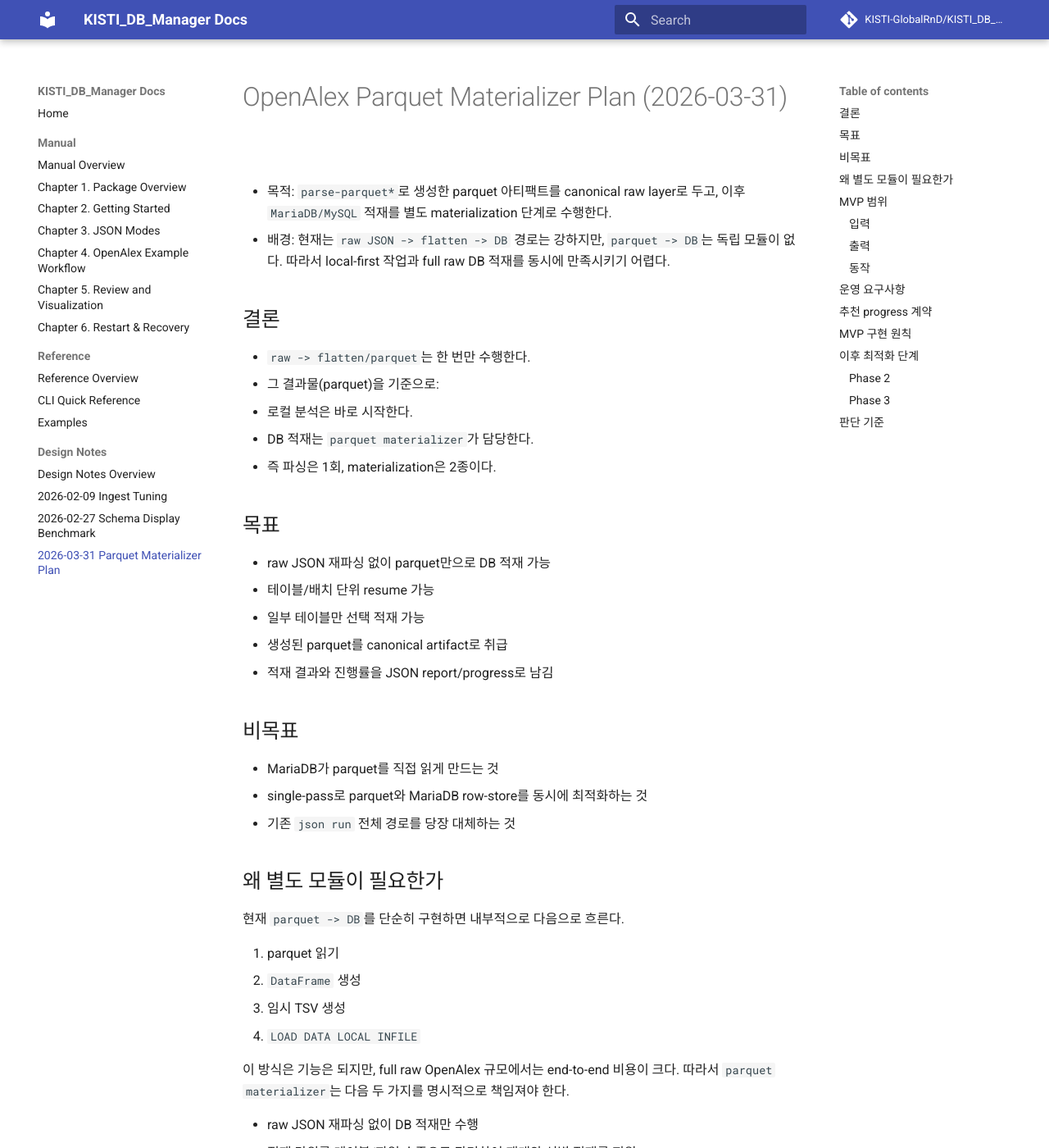
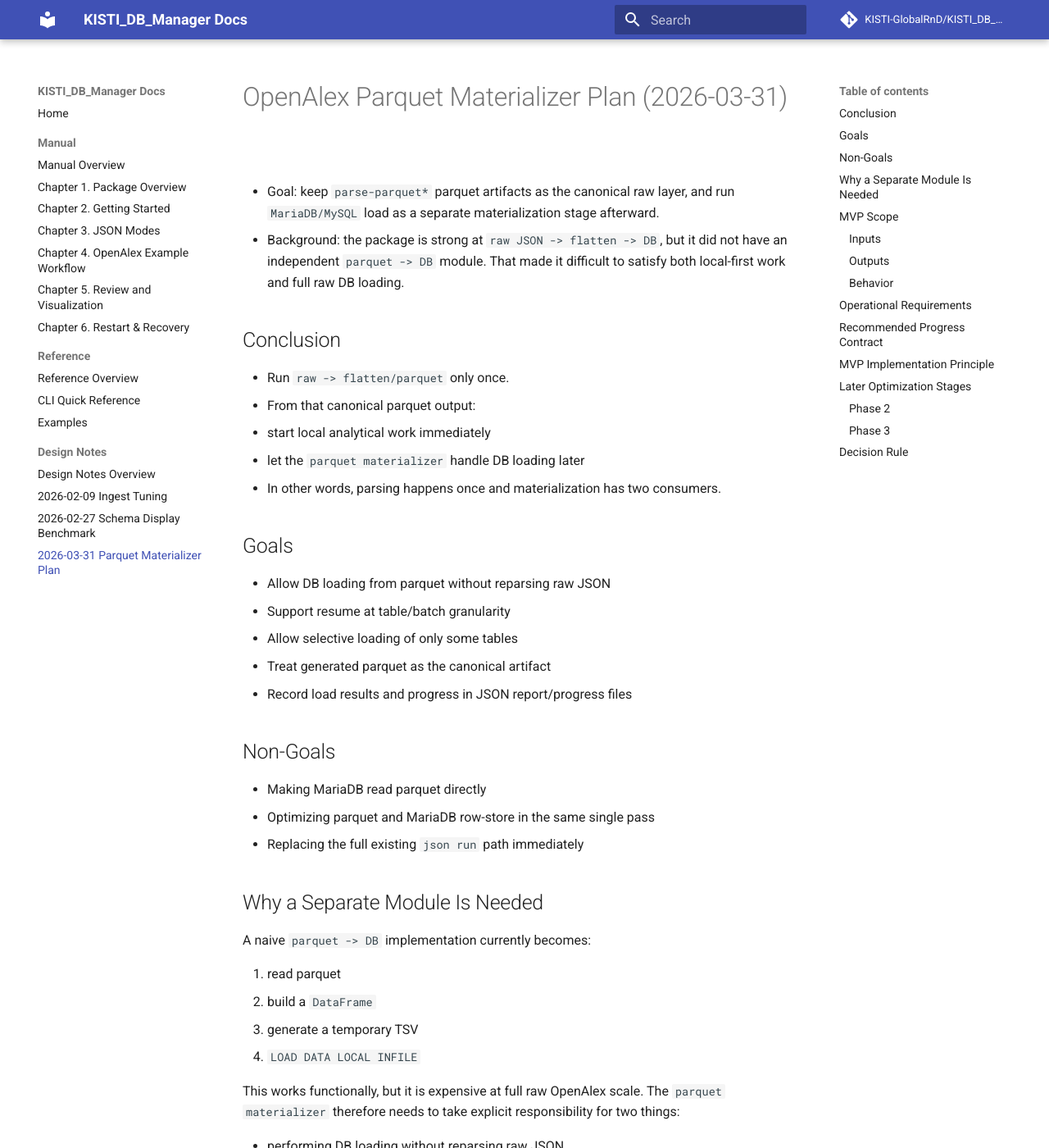
Before and after one commit to KISTI-GlobalRnD/KISTI_DB_Manager, an MkDocs documentation site: the page built from docs/performance/2026-03-31_parquet_materializer_plan.md, in a window 1280 px wide and 1400 px high. Shown: the whole window at 82% size. Built offline with MkDocs 1.6.1 and Material for MkDocs 9.7.7, drawn with Linux system fonts in a browser that asks for light colours; comment, search, counter and statistics services are not loaded; some of the changed text lies outside the part shown.

Commit message:
Normalize public docs language to English

````diff
--- a/docs/performance/2026-03-31_parquet_materializer_plan.md
+++ b/docs/performance/2026-03-31_parquet_materializer_plan.md
@@ -1,79 +1,79 @@
 # OpenAlex Parquet Materializer Plan (2026-03-31)
 
-- 목적: `parse-parquet*`로 생성한 parquet 아티팩트를 canonical raw layer로 두고, 이후 `MariaDB/MySQL` 적재를 별도 materialization 단계로 수행한다.
-- 배경: 현재는 `raw JSON -> flatten -> DB` 경로는 강하지만, `parquet -> DB`는 독립 모듈이 없다. 따라서 local-first 작업과 full raw DB 적재를 동시에 만족시키기 어렵다.
+- Goal: keep `parse-parquet*` parquet artifacts as the canonical raw layer, and run `MariaDB/MySQL` load as a separate materialization stage afterward.
+- Background: the package is strong at `raw JSON -> flatten -> DB`, but it did not have an independent `parquet -> DB` module. That made it difficult to satisfy both local-first work and full raw DB loading.
 
-## 결론
+## Conclusion
 
-- `raw -> flatten/parquet`는 한 번만 수행한다.
-- 그 결과물(parquet)을 기준으로:
-  - 로컬 분석은 바로 시작한다.
-  - DB 적재는 `parquet materializer`가 담당한다.
-- 즉 파싱은 1회, materialization은 2종이다.
+- Run `raw -> flatten/parquet` only once.
+- From that canonical parquet output:
+  - start local analytical work immediately
+  - let the `parquet materializer` handle DB loading later
+- In other words, parsing happens once and materialization has two consumers.
 
-## 목표
+## Goals
 
-- raw JSON 재파싱 없이 parquet만으로 DB 적재 가능
-- 테이블/배치 단위 resume 가능
-- 일부 테이블만 선택 적재 가능
-- 생성된 parquet를 canonical artifact로 취급
-- 적재 결과와 진행률을 JSON report/progress로 남김
+- Allow DB loading from parquet without reparsing raw JSON
+- Support resume at table/batch granularity
+- Allow selective loading of only some tables
+- Treat generated parquet as the canonical artifact
+- Record load results and progress in JSON report/progress files
 
-## 비목표
+## Non-Goals
 
-- MariaDB가 parquet를 직접 읽게 만드는 것
-- single-pass로 parquet와 MariaDB row-store를 동시에 최적화하는 것
-- 기존 `json run` 전체 경로를 당장 대체하는 것
+- Making MariaDB read parquet directly
+- Optimizing parquet and MariaDB row-store in the same single pass
+- Replacing the full existing `json run` path immediately
 
-## 왜 별도 모듈이 필요한가
+## Why a Separate Module Is Needed
 
-현재 `parquet -> DB`를 단순히 구현하면 내부적으로 다음으로 흐른다.
+A naive `parquet -> DB` implementation currently becomes:
 
-1. parquet 읽기
-2. `DataFrame` 생성
-3. 임시 TSV 생성
+1. read parquet
+2. build a `DataFrame`
+3. generate a temporary TSV
 4. `LOAD DATA LOCAL INFILE`
 
-이 방식은 기능은 되지만, full raw OpenAlex 규모에서는 end-to-end 비용이 크다. 따라서 `parquet materializer`는 다음 두 가지를 명시적으로 책임져야 한다.
+This works functionally, but it is expensive at full raw OpenAlex scale. The `parquet materializer` therefore needs to take explicit responsibility for two things:
 
-- raw JSON 재파싱 없이 DB 적재만 수행
-- 적재 단위를 테이블/파일 수준으로 관리하여 재개와 선별 적재를 지원
+- performing DB loading without reparsing raw JSON
+- managing load units at table/file level so restart and selective loading stay practical
 
-## MVP 범위
+## MVP Scope
 
-### 입력
+### Inputs
 
 - parquet root
-- 기존 run의 `config.json`
+- `config.json` from the original run
 - optional `.env` path
 - optional table allowlist
 
-### 출력
+### Outputs
 
 - target DB tables
 - `progress.json`
 - `run_report.json`
 
-### 동작
+### Behavior
 
-1. parquet root의 table 디렉터리 스캔
-2. 각 table 디렉터리의 `b*.parquet` 순서대로 처리
-3. 첫 파일 기준으로 target table 생성
-4. 각 parquet 파일을 읽어 batch 단위로 적재
-5. 파일 단위 checkpoint 저장
-6. 재실행 시 마지막 완료 파일 이후부터 resume
+1. Scan table directories under the parquet root
+2. Process `b*.parquet` files in each table directory in order
+3. Create the target table from the first file
+4. Read each parquet file and load it batch by batch
+5. Save file-level checkpoints
+6. On restart, resume after the last completed file
 
-## 운영 요구사항
+## Operational Requirements
 
-- `config.json`에 password가 `***`로 마스킹된 경우 `.env`에서 복원 가능해야 함
-- target table prefix 지원
-- overwrite/append 중 append 기본
-- 일부 table만 적재하는 `--table` 옵션 필요
-- 기본적으로 DROP/RECREATE 하지 않음
+- If `config.json` masks the password as `***`, it must be recoverable from `.env`
+- Support target table prefixes
+- Default to append rather than overwrite
+- Provide `--table` for partial loading
+- Do not `DROP/RECREATE` by default
 
-## 추천 progress 계약
+## Recommended Progress Contract
 
-`progress.json` 예시:
+Example `progress.json`:
 
 ```json
 {
@@ -95,38 +95,38 @@
 }
 ```
 
-## MVP 구현 원칙
+## MVP Implementation Principle
 
-- 기존 `manage.create_table_from_columns`
-- 기존 `manage.fill_table_from_dataframe`
-- 기존 `LOAD DATA LOCAL INFILE`
+- existing `manage.create_table_from_columns`
+- existing `manage.fill_table_from_dataframe`
+- existing `LOAD DATA LOCAL INFILE`
 
-를 재사용한다.
+should all be reused.
 
-즉 MVP는 “완전히 새로운 DB loader”가 아니라,
-**기존 적재 로직을 parquet artifact 기준으로 재배치한 materializer**다.
+So the MVP is not a completely new DB loader.
+It is **a materializer that reorganizes the existing load logic around parquet artifacts**.
 
-## 이후 최적화 단계
+## Later Optimization Stages
 
 ### Phase 2
 
-- file-level resume를 넘어 per-table high-watermark 최적화
-- `name_maps_json`를 최종 report에서 직접 읽는 경로 추가
-- 병렬 table loading
-- large table 우선순위 정책
+- go beyond file-level resume and optimize per-table high-watermarks
+- add a path that reads `name_maps_json` directly from the final report
+- parallelize table loading
+- add large-table priority policy
 
 ### Phase 3
 
-- parquet row-group/chunk 기반 메모리 절감
-- DuckDB/pyarrow 기반 staged CSV/TSV 생성 실험
-- materializer 전용 CLI subcommand 편입
+- reduce memory use through parquet row-group/chunk handling
+- experiment with DuckDB/pyarrow staged CSV/TSV generation
+- promote the materializer to a dedicated CLI subcommand
 
-## 판단 기준
+## Decision Rule
 
-- 로컬 작업 우선이면 `parse-parquet*`는 유지
-- DB 완주 속도 우선이면 `ingest-fast*`가 여전히 강함
-- 둘을 함께 만족시키려면 `parquet materializer`가 필요
+- If local work is the priority, keep `parse-parquet*`
+- If DB completion speed is the priority, `ingest-fast*` remains stronger
+- If both need to be satisfied, the package needs a `parquet materializer`
 
-즉 이 문서의 결론은 하나다.
+The conclusion of this document is simple:
 
-- `parquet -> MariaDB`는 소비자 기능이 아니라, 이제 모듈의 핵심 기능으로 봐야 한다.
+- `parquet -> MariaDB` is no longer just a consumer-side convenience; it should be treated as a core module capability.
````
Also changed, not shown: docs/design/index.md (+4 -4 lines), docs/manual/index.md (+9 -9 lines), docs/performance/2026-02-09_ingest_tuning.md (+36 -36 lines), docs/reference/index.md (+5 -5 lines).
